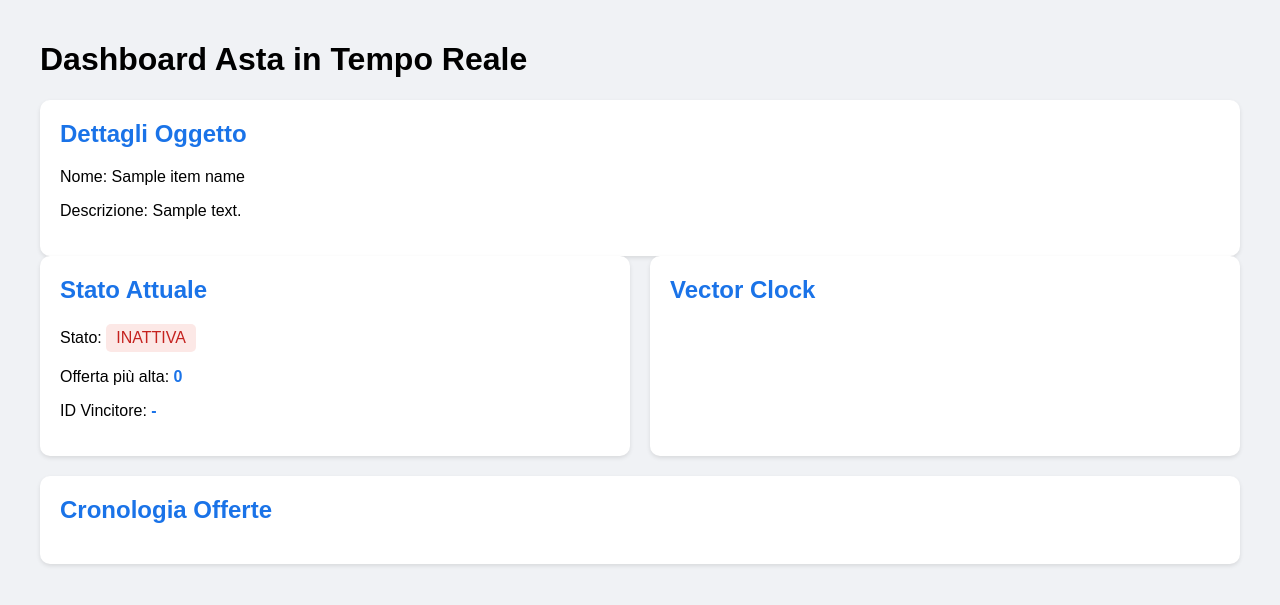
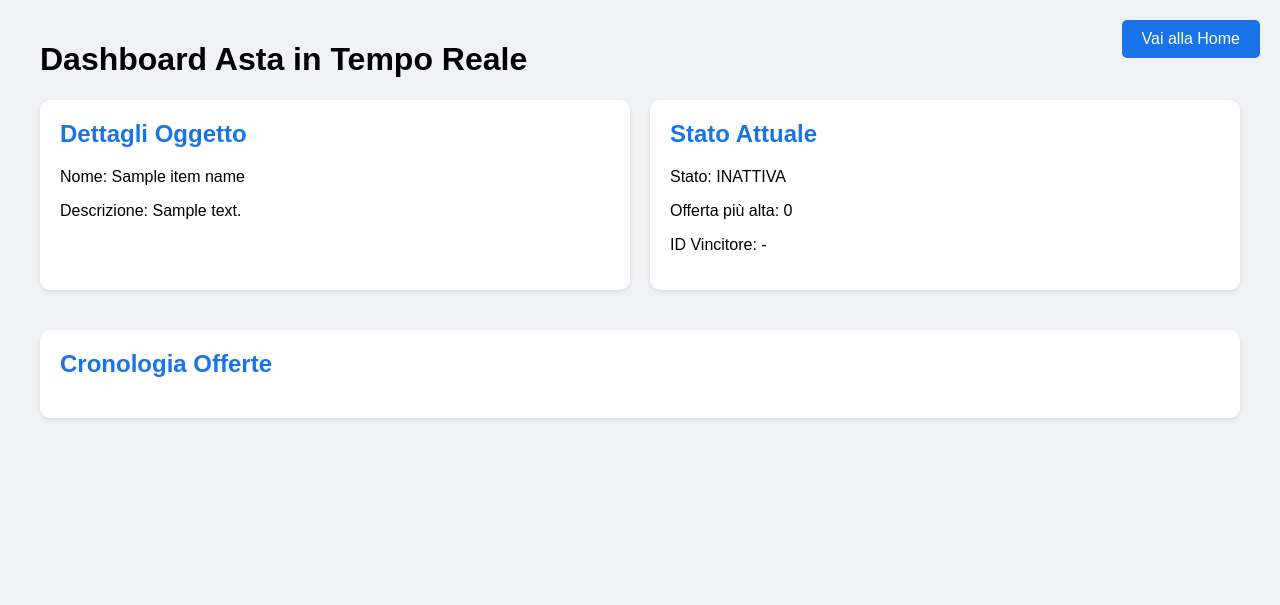
Before and after one commit to vlb20/Distributed-Auction, a FastAPI app: template WebServer/templates/dashBoard.html in a window 1280 px wide. Shown: the top 605 px of the page. Run offline with FastAPI, Linux system fonts and the light colour scheme; the template is opened without the code that fills it: most values are stand-ins (such as "Sample title", 1, 10 or a date in 2020); data that the repository does not hold is empty.

Commit message:
Eliminata card vector clock da dashBoard

```diff
--- a/WebServer/main.py
+++ b/WebServer/main.py
@@ -230,6 +230,16 @@ async def auction_statistics():
     except Exception as e:
         raise HTTPException(status_code=500, detail=str(e))
 
+@app.get("/reset-auction")
+async def reset_auction(request: Request):
+    print("Resetting auction")
+    auction_state["is_active"] = False
+    auction_state["highest_bid"] = 0
+    auction_state["winner_id"] = -1
+    auction_state["sequence_number"] = 0
+    auction_state["bid_history"] = []
+    return templates.TemplateResponse("home.html", {"request": request})
+
 @app.get("/", response_class=HTMLResponse)
 async def get_dashboard(request: Request):
     print("Received request for dashboard page")
--- a/WebServer/static/css/dashBoard.css
+++ b/WebServer/static/css/dashBoard.css
@@ -1,8 +1,10 @@
+/* CSS per la Dashboard Asta */
 body {
     font-family: Arial, sans-serif;
     margin: 0;
     padding: 20px;
     background-color: #f0f2f5;
+    position: relative; /* Supporta il posizionamento assoluto del bottone */
 }
 
 .container {
@@ -10,18 +12,13 @@ body {
     margin: 0 auto;
 }
 
-.dashboard {
-    display: grid;
-    grid-template-columns: repeat(auto-fit, minmax(300px, 1fr));
-    gap: 20px;
-    margin-bottom: 20px;
-}
-
 .card {
     background: white;
     border-radius: 10px;
     padding: 20px;
     box-shadow: 0 2px 4px rgba(0,0,0,0.1);
+    margin-bottom: 20px; /* Spazio tra le card */
+    flex: 1; /* Le card si espandono per occupare lo spazio disponibile */
 }
 
 .card h2 {
@@ -29,49 +26,47 @@ body {
     color: #1a73e8;
 }
 
-.bid-history {
-    max-height: 400px;
-    overflow-y: auto;
+.dashboard {
+    display: flex;
+    gap: 20px; /* Distanza tra le card */
+    margin-bottom: 20px;
 }
 
-.bid-entry {
-    padding: 10px;
-    border-bottom: 1px solid #eee;
+.dashboard .card {
+    flex: 1; /* Le card all'interno del dashboard si distribuiscono uniformemente */
 }
 
-.bid-entry:last-child {
-    border-bottom: none;
+.button {
+    background-color: #1a73e8;  /* Colore blu specificato */
+    color: white;
+    padding: 10px 15px;
+    border: none;
+    border-radius: 5px;
+    cursor: pointer;
+    font-size: 16px;
 }
 
-.highlight {
-    color: #1a73e8;
-    font-weight: bold;
+.button:hover {
+    background-color: #155bb5;  /* Colore più scuro al passaggio del mouse */
 }
 
-.vector-clock {
-    display: flex;
-    gap: 10px;
-    flex-wrap: wrap;
+/* Posizionamento del bottone "Vai alla Home" in alto a destra */
+.home-button-container {
+    position: absolute;
+    top: 20px;
+    right: 20px;
 }
 
-.vector-item {
-    background: #e8f0fe;
-    padding: 5px 10px;
+.home-button-container button {
+    padding: 10px 20px;
+    font-size: 16px;
+    cursor: pointer;
+    border: none;
     border-radius: 5px;
+    background-color: #1a73e8;  /* Colore blu specificato */
+    color: white;
 }
 
-.status {
-    padding: 5px 10px;
-    border-radius: 5px;
-    display: inline-block;
+.home-button-container button:hover {
+    background-color: #155bb5;  /* Colore più scuro al passaggio del mouse */
 }
-
-.status.active {
-    background: #e6f4ea;
-    color: #137333;
-}
-
-.status.inactive {
-    background: #fce8e6;
-    color: #c5221f;
-}
--- a/WebServer/templates/dashBoard.html
+++ b/WebServer/templates/dashBoard.html
@@ -10,32 +10,36 @@
     <div class="container">
         <h1>Dashboard Asta in Tempo Reale</h1>
 
-        <div class="card">
-            <h2>Dettagli Oggetto</h2>
-            <p>Nome: <span id="item-name">{{ item_name }}</span></p>
-            <p>Descrizione: <span id="item-description">{{ item_description }}</span></p>
-        </div>
+        <!-- Card per Dettagli Oggetto e Stato Attuale affiancate -->
+        <div class="dashboard">
+            <div class="card">
+                <h2>Dettagli Oggetto</h2>
+                <p>Nome: <span id="item-name">{{ item_name }}</span></p>
+                <p>Descrizione: <span id="item-description">{{ item_description }}</span></p>
+            </div>
 
-        <div class="dashboard">
             <div class="card">
                 <h2>Stato Attuale</h2>
                 <p>Stato: <span id="auction-status" class="status"></span></p>
                 <p>Offerta più alta: <span id="highest-bid" class="highlight">0</span></p>
                 <p>ID Vincitore: <span id="winner-id" class="highlight">-</span></p>
             </div>
-
-            <div class="card">
-                <h2>Vector Clock</h2>
-                <div id="vector-clock" class="vector-clock"></div>
-            </div>
         </div>
 
+        <!-- Card per Cronologia Offerte -->
         <div class="card">
             <h2>Cronologia Offerte</h2>
             <div id="bid-history" class="bid-history"></div>
         </div>
     </div>
 
+    <!-- Bottone Vai alla Home in alto a destra -->
+    <div class="home-button-container">
+        <form action="/reset-auction" method="get">
+            <button type="submit" class="button">Vai alla Home</button>
+        </form>
+    </div>
+
     <script src="/static/js/dashBoard.js"></script>
 </body>
 </html>
```
